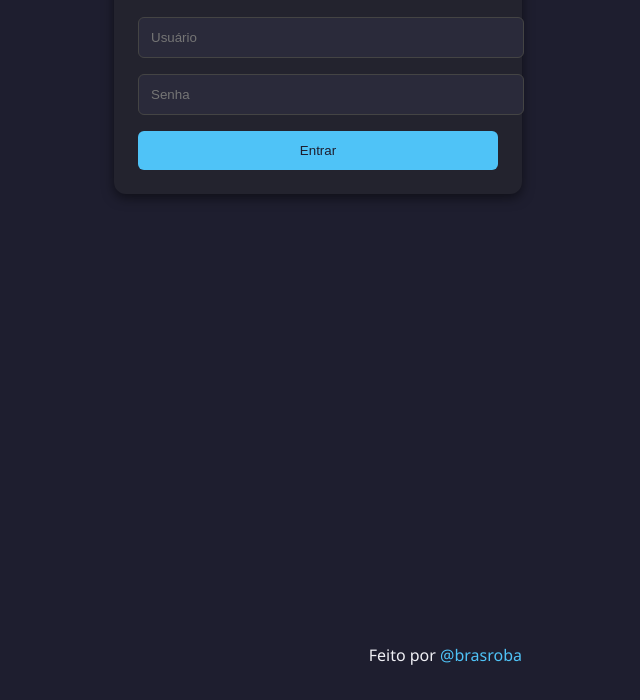
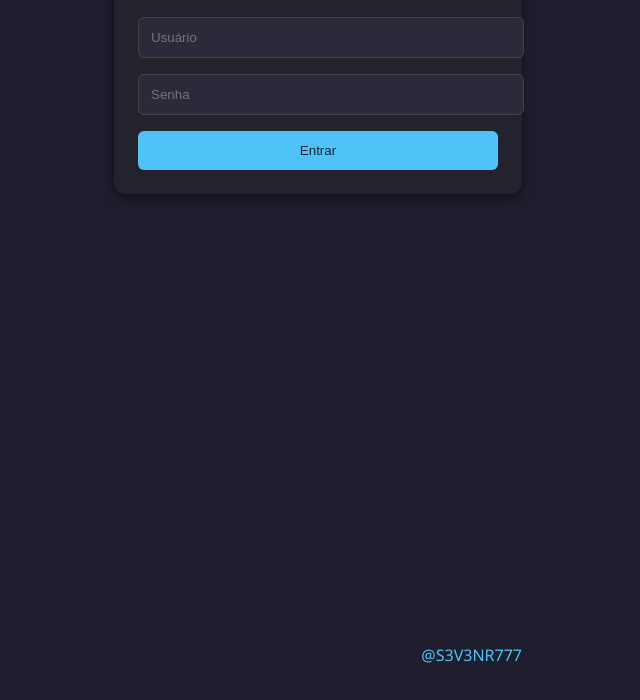
Before and after one commit to rifernandes/midnight-checker-netlify, a website: page public/login.html in a window 1280 px wide. Shown: the part 100-800 px from the top of the page, without its empty margins (322-962 px from the left). Drawn offline with Linux system fonts and the light colour scheme.

Commit message:
Update login.html

```diff
--- a/public/login.html
+++ b/public/login.html
@@ -47,7 +47,7 @@
   </script>
   <footer>
     <div class="left-footer"></div>
-    <div class="center-footer">Feito por <span>@brasroba</span></div>
+    <div class="center-footer"> <span>@S3V3NR777</span></div>
   </footer>
 </body>
 </html>
```
